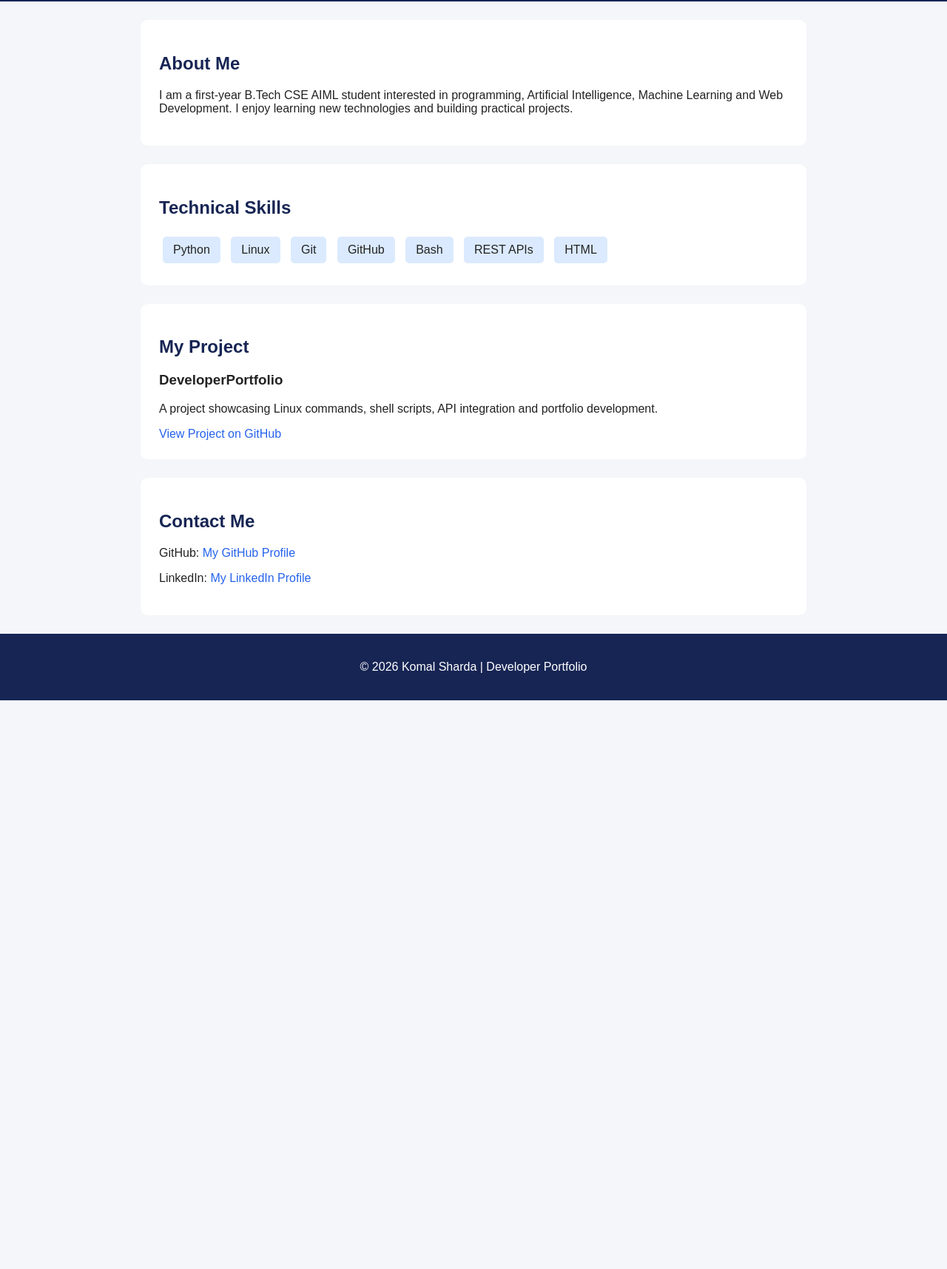
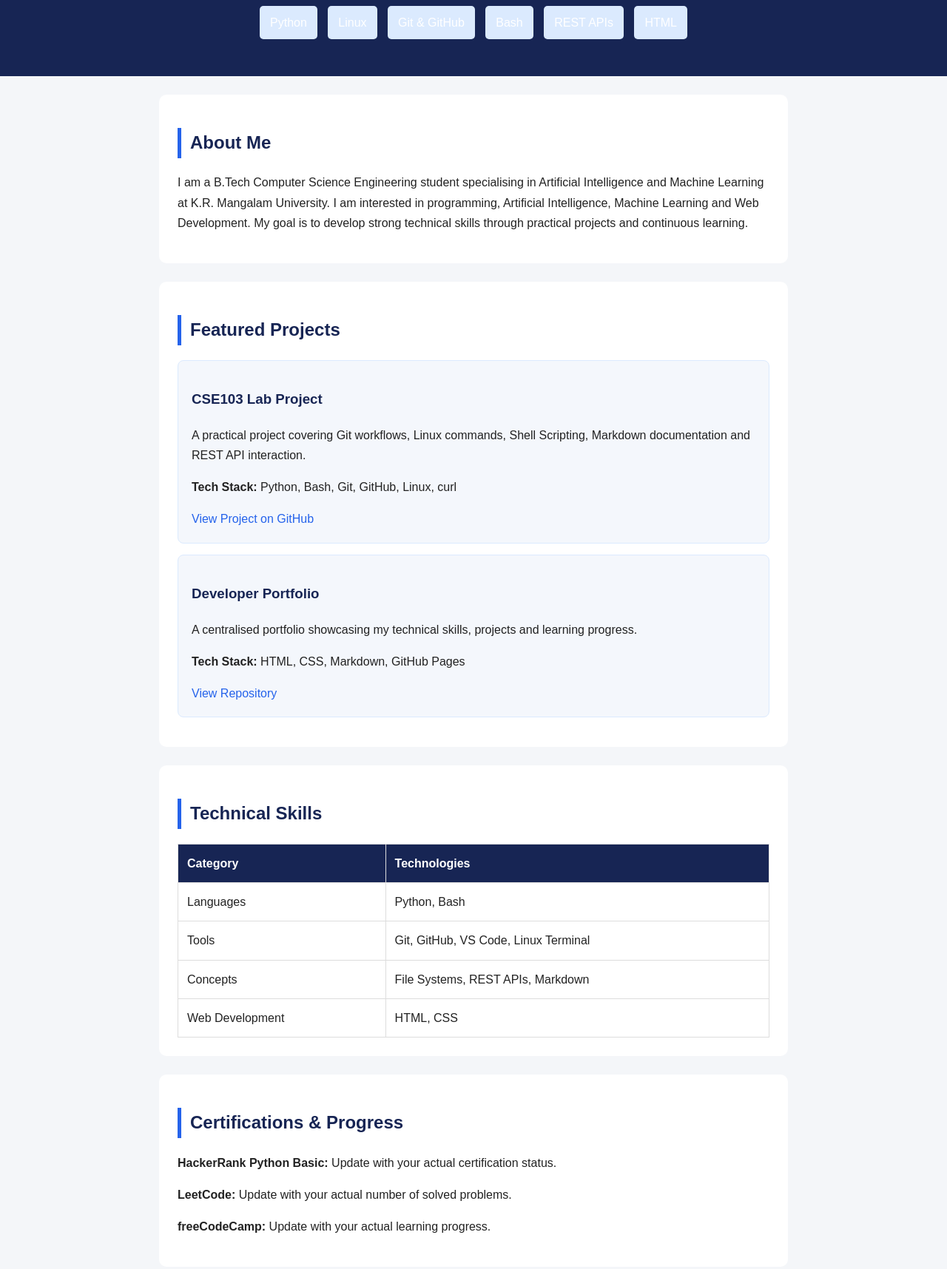
Before and after one commit to shardakomal36-cell/DeveloperPortfolio, a plain HTML site: page index.html in a window 1280 px wide. Shown: the part 226-1942 px from the top of the page at 74% size. Before the commit the page ends 1173 px from the top, so only its background shows below. Drawn offline with Linux system fonts and the light colour scheme.

Commit message:
Update developer portfolio

```diff
--- a/index.html
+++ b/index.html
@@ -1,23 +1,34 @@
+
 <!DOCTYPE html>
 <html lang="en">
 <head>
     <meta charset="UTF-8">
     <meta name="viewport" content="width=device-width, initial-scale=1.0">
+
     <title>Komal Sharda | Developer Portfolio</title>
 
     <style>
+        * {
+            box-sizing: border-box;
+        }
+
         body {
             font-family: Arial, sans-serif;
             margin: 0;
             background: #f4f6f9;
             color: #222;
+            line-height: 1.7;
         }
 
         header {
             background: #172554;
             color: white;
             text-align: center;
-            padding: 40px 20px;
+            padding: 45px 20px;
+        }
+
+        header h1 {
+            font-size: 32px;
         }
 
         section {
@@ -30,6 +41,8 @@
 
         h2 {
             color: #172554;
+            border-left: 5px solid #2563eb;
+            padding-left: 12px;
         }
 
         .skills span {
@@ -40,9 +53,41 @@
             border-radius: 5px;
         }
 
+        .card {
+            background: #f4f7fc;
+            border: 1px solid #dbeafe;
+            padding: 18px;
+            margin: 15px 0;
+            border-radius: 8px;
+        }
+
+        .card h3 {
+            color: #172554;
+        }
+
+        table {
+            width: 100%;
+            border-collapse: collapse;
+        }
+
+        th, td {
+            padding: 12px;
+            border: 1px solid #ddd;
+            text-align: left;
+        }
+
+        th {
+            background: #172554;
+            color: white;
+        }
+
         a {
             color: #2563eb;
             text-decoration: none;
+        }
+
+        a:hover {
+            text-decoration: underline;
         }
 
         footer {
@@ -51,68 +96,178 @@
             background: #172554;
             color: white;
         }
+
+        @media (max-width: 600px) {
+            section {
+                margin: 15px;
+                padding: 18px;
+            }
+        }
     </style>
 </head>
 
 <body>
 
     <header>
-        <h1>Komal Sharda</h1>
+        <h1>Hi, I am Komal Sharda</h1>
         <p>B.Tech CSE AIML | K.R. Mangalam University</p>
         <p>Batch: 2026–2030</p>
+
+        <div class="skills">
+            <span>Python</span>
+            <span>Linux</span>
+            <span>Git & GitHub</span>
+            <span>Bash</span>
+            <span>REST APIs</span>
+            <span>HTML</span>
+        </div>
     </header>
 
     <section>
         <h2>About Me</h2>
+
         <p>
-            I am a first-year B.Tech CSE AIML student interested in
-            programming, Artificial Intelligence, Machine Learning
-            and Web Development. I enjoy learning new technologies
-            and building practical projects.
+            I am a B.Tech Computer Science Engineering student
+            specialising in Artificial Intelligence and Machine
+            Learning at K.R. Mangalam University.
+
+            I am interested in programming, Artificial Intelligence,
+            Machine Learning and Web Development. My goal is to
+            develop strong technical skills through practical
+            projects and continuous learning.
         </p>
     </section>
 
     <section>
-        <h2>Technical Skills</h2>
-        <div class="skills">
-            <span>Python</span>
-            <span>Linux</span>
-            <span>Git</span>
-            <span>GitHub</span>
-            <span>Bash</span>
-            <span>REST APIs</span>
-            <span>HTML</span>
+        <h2>Featured Projects</h2>
+
+        <div class="card">
+            <h3>CSE103 Lab Project</h3>
+
+            <p>
+                A practical project covering Git workflows,
+                Linux commands, Shell Scripting, Markdown
+                documentation and REST API interaction.
+            </p>
+
+            <p>
+                <strong>Tech Stack:</strong>
+                Python, Bash, Git, GitHub, Linux, curl
+            </p>
+
+            <a href="https://github.com/shardakomal36-cell/DeveloperPortfolio">
+                View Project on GitHub
+            </a>
+        </div>
+
+        <div class="card">
+            <h3>Developer Portfolio</h3>
+
+            <p>
+                A centralised portfolio showcasing my technical
+                skills, projects and learning progress.
+            </p>
+
+            <p>
+                <strong>Tech Stack:</strong>
+                HTML, CSS, Markdown, GitHub Pages
+            </p>
+
+            <a href="https://github.com/shardakomal36-cell/DeveloperPortfolio">
+                View Repository
+            </a>
         </div>
     </section>
 
     <section>
-        <h2>My Project</h2>
-        <h3>DeveloperPortfolio</h3>
+        <h2>Technical Skills</h2>
+
+        <table>
+            <tr>
+                <th>Category</th>
+                <th>Technologies</th>
+            </tr>
+
+            <tr>
+                <td>Languages</td>
+                <td>Python, Bash</td>
+            </tr>
+
+            <tr>
+                <td>Tools</td>
+                <td>Git, GitHub, VS Code, Linux Terminal</td>
+            </tr>
+
+            <tr>
+                <td>Concepts</td>
+                <td>File Systems, REST APIs, Markdown</td>
+            </tr>
+
+            <tr>
+                <td>Web Development</td>
+                <td>HTML, CSS</td>
+            </tr>
+        </table>
+    </section>
+
+    <section>
+        <h2>Certifications & Progress</h2>
+
         <p>
-            A project showcasing Linux commands, shell scripts,
-            API integration and portfolio development.
+            <strong>HackerRank Python Basic:</strong>
+            Update with your actual certification status.
         </p>
-        <a href="https://github.com/shardakomal36-cell/DeveloperPortfolio"
-           target="_blank">View Project on GitHub</a>
+
+        <p>
+            <strong>LeetCode:</strong>
+            Update with your actual number of solved problems.
+        </p>
+
+        <p>
+            <strong>freeCodeCamp:</strong>
+            Update with your actual learning progress.
+        </p>
+    </section>
+
+    <section>
+        <h2>Learning Roadmap</h2>
+
+        <p>
+            I am following a structured six-semester learning
+            roadmap covering programming fundamentals,
+            computer science concepts, databases, web development
+            and Artificial Intelligence and Machine Learning.
+        </p>
+
+        <p>
+            <a href="https://github.com/shardakomal36-cell/DeveloperPortfolio/tree/main/Portfolio">
+                View Portfolio and Learning Roadmap Files
+            </a>
+        </p>
     </section>
 
     <section>
         <h2>Contact Me</h2>
+
         <p>
             GitHub:
-            <a href="https://github.com/shardakomal36-cell">
+            <a href="https://github.com/shardakomal36-cell"
+               target="_blank">
                 My GitHub Profile
             </a>
         </p>
+
         <p>
             LinkedIn:
-            <a href="https://www.linkedin.com/in/komal-sharda-16a774432">
+            <a href="https://www.linkedin.com/in/komal-sharda-16a774432"
+               target="_blank">
                 My LinkedIn Profile
             </a>
         </p>
     </section>
 
     <footer>
+        <p>Built with HTML & CSS | Hosted on GitHub Pages</p>
         <p>© 2026 Komal Sharda | Developer Portfolio</p>
     </footer>
 
```
